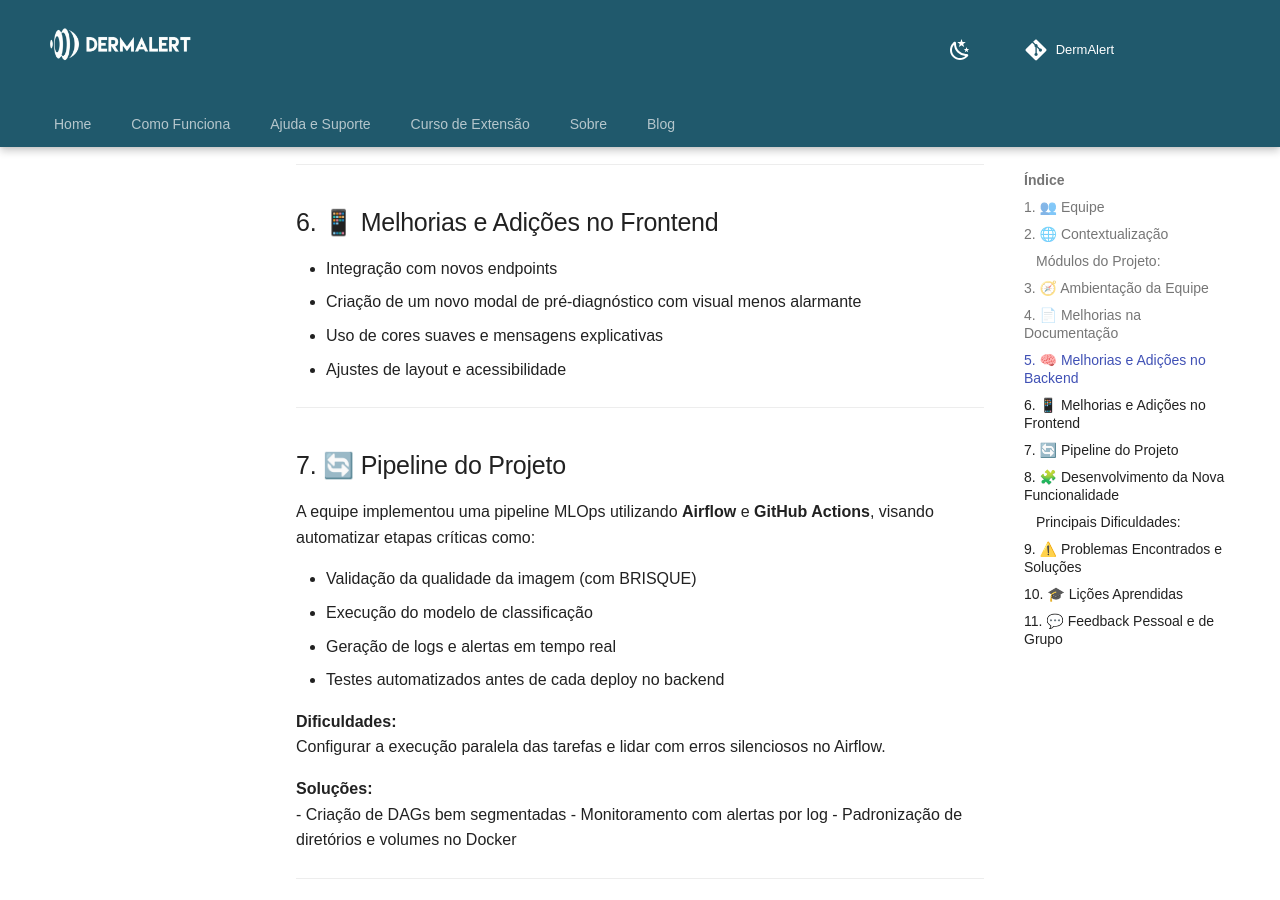
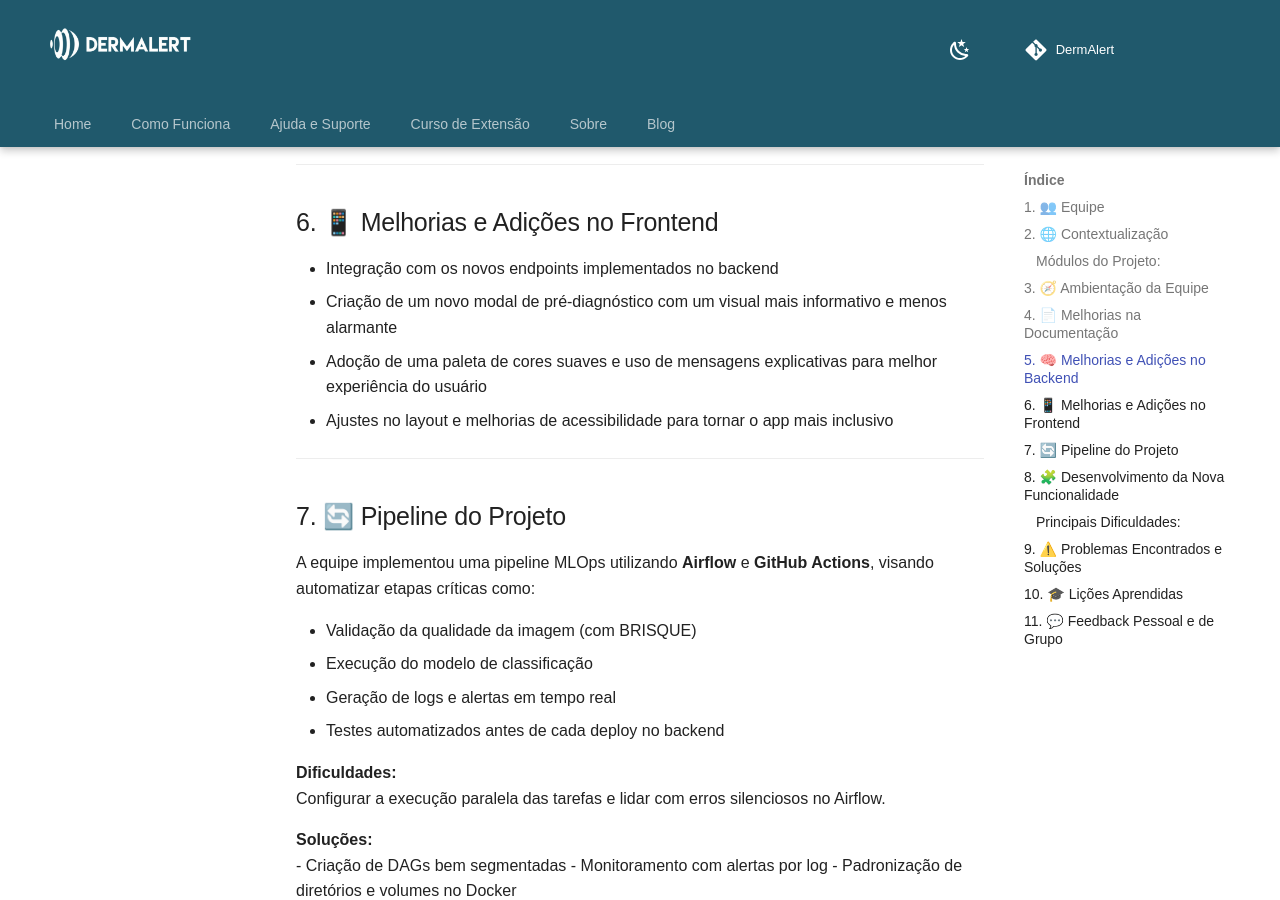
Before and after one commit to caio-lelis/dermalert.github.io, an MkDocs documentation site: the page built from docs/Postmortem/Postmortem_DermAlert.md, in a window 1280 px wide and 900 px high, scrolled down 1767 px. Built offline with MkDocs 1.6.1 and Material for MkDocs 9.7.7, drawn with Linux system fonts in a browser that asks for light colours; some web fonts are replaced; comment, search, counter and statistics services are not loaded.

Commit message:
Revisão do tópico 6 do postmortem: melhorias no frontend

```diff
--- a/docs/Postmortem/Postmortem_DermAlert.md
+++ b/docs/Postmortem/Postmortem_DermAlert.md
@@ -60,10 +60,10 @@ A ambientação incluiu:
 
 ## 6. 📱 Melhorias e Adições no Frontend
 
-- Integração com novos endpoints
-- Criação de um novo modal de pré-diagnóstico com visual menos alarmante
-- Uso de cores suaves e mensagens explicativas
-- Ajustes de layout e acessibilidade
+- Integração com os novos endpoints implementados no backend
+- Criação de um novo modal de pré-diagnóstico com um visual mais informativo e menos alarmante
+- Adoção de uma paleta de cores suaves e uso de mensagens explicativas para melhor experiência do usuário
+- Ajustes no layout e melhorias de acessibilidade para tornar o app mais inclusivo
 
 ---
 ## 7. 🔄 Pipeline do Projeto
```
Also changed, not shown: other parts of docs/Postmortem/Postmortem_DermAlert.md (+1 -1 lines).
